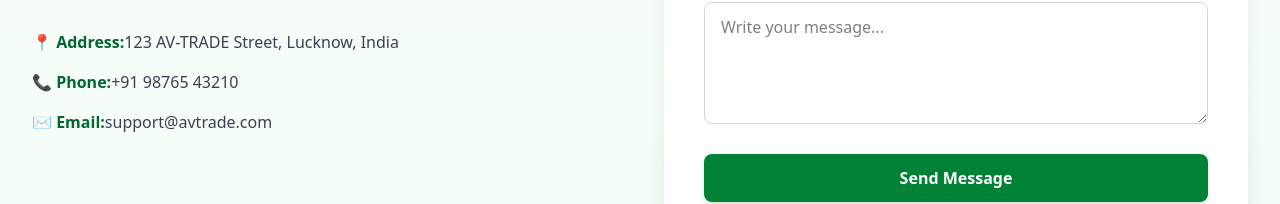
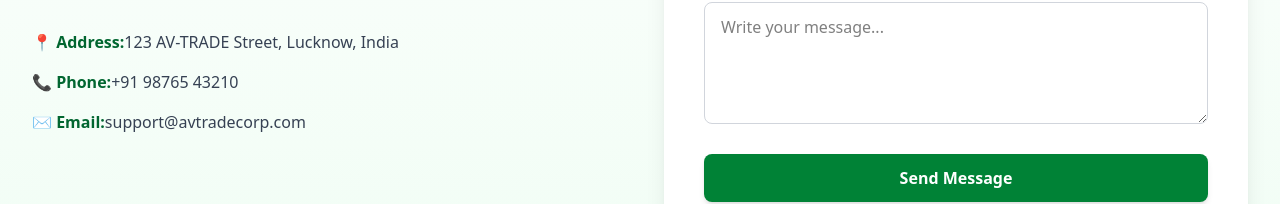
Before and after one commit to minioncodes/AV-Food-Trade, a Next.js app: page /contact in a window 1280 px wide. Shown: the part 431-635 px from the top of the page. Built offline with nearby package versions, Linux system fonts and the light colour scheme; no server answers.

Commit message:
refactor(ContactPage): update email address and form submission action URL

```diff
--- a/app/contact/page.tsx
+++ b/app/contact/page.tsx
@@ -30,7 +30,7 @@ export default function ContactPage() {
                 </p>
                 <p>
                   <span className="font-semibold text-green-800">✉️ Email:</span>
-                  support@avtrade.com
+                  support@avtradecorp.com
                 </p>
               </div>
             </div>
@@ -38,7 +38,7 @@ export default function ContactPage() {
             {/* Right Contact Form (FormSubmit) */}
             <div className="bg-white rounded-2xl shadow-xl p-8 lg:p-10">
               <form
-                action="https://formsubmit.co/aman@digipants.com"
+                action="https://formsubmit.co/support@avtradecorp.com"
                 method="POST"
                 className="space-y-6"
               >
@@ -49,11 +49,11 @@ export default function ContactPage() {
                 <input type="hidden" name="_captcha" value="false" />
 
                 {/* Redirect after success */}
-                <input
+                {/* <input
                   type="hidden"
                   name="_next"
                   value="https://avtradecorp.com/thank-you"
-                />
+                /> */}
 
                 <div>
                   <label className="block text-sm font-semibold text-green-800 mb-2">
```
